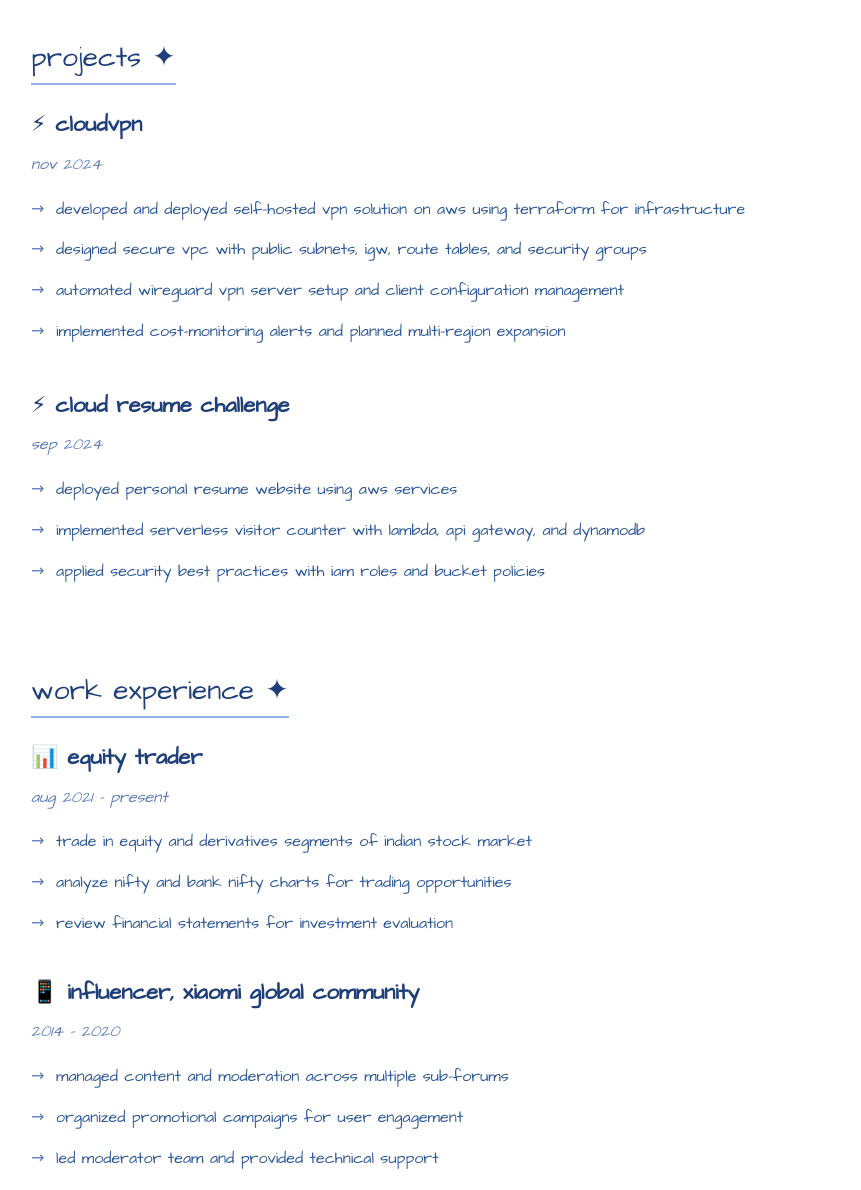
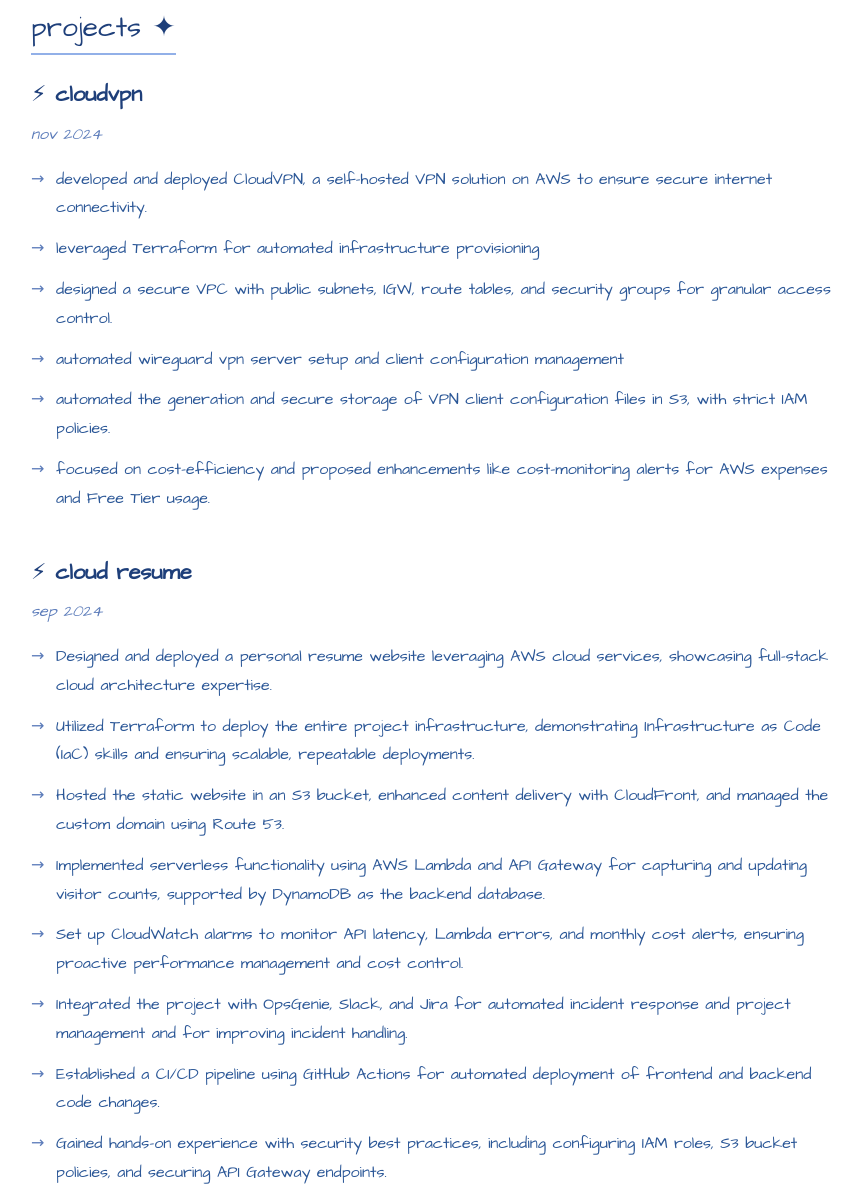
Before and after one commit to ravikiranvm/CloudResume, a plain HTML site: page frontend/index.html in a window 1280 px wide. Shown: the part 241-1431 px from the top of the page, without its empty margins (209-1070 px from the left). Drawn offline with Linux system fonts and the light colour scheme; no server answers.

Commit message:
Changed Resume content, styling for body margin

```diff
--- a/frontend/index.html
+++ b/frontend/index.html
@@ -21,20 +21,28 @@
         <div class="project-title">⚡ cloudvpn</div>
         <div class="project-date">nov 2024</div>
         <ul class="project-details">
-            <li>developed and deployed self-hosted vpn solution on aws using terraform for infrastructure</li>
-            <li>designed secure vpc with public subnets, igw, route tables, and security groups</li>
+            <li>developed and deployed CloudVPN, a self-hosted VPN solution on AWS to ensure secure internet connectivity.</li>
+            <li>leveraged Terraform for automated infrastructure provisioning</li>
+            <li>designed a secure VPC with public subnets, IGW, route tables, and security groups for granular access control.</li>
             <li>automated wireguard vpn server setup and client configuration management</li>
-            <li>implemented cost-monitoring alerts and planned multi-region expansion</li>
+            <li>automated the generation and secure storage of VPN client configuration files in S3, with strict IAM policies.</li>
+            <li>focused on cost-efficiency and proposed enhancements like cost-monitoring alerts for AWS expenses and Free Tier usage.</li>
+
         </ul>
     </div>
 
     <div class="project">
-        <div class="project-title">⚡ cloud resume challenge</div>
+        <div class="project-title">⚡ cloud resume</div>
         <div class="project-date">sep 2024</div>
         <ul class="project-details">
-            <li>deployed personal resume website using aws services</li>
-            <li>implemented serverless visitor counter with lambda, api gateway, and dynamodb</li>
-            <li>applied security best practices with iam roles and bucket policies</li>
+            <li>Designed and deployed a personal resume website leveraging AWS cloud services, showcasing full-stack cloud architecture expertise.</li>
+            <li>Utilized Terraform to deploy the entire project infrastructure, demonstrating Infrastructure as Code (IaC) skills and ensuring scalable, repeatable deployments.</li>
+            <li>Hosted the static website in an S3 bucket, enhanced content delivery with CloudFront, and managed the custom domain using Route 53.</li>
+            <li>Implemented serverless functionality using AWS Lambda and API Gateway for capturing and updating visitor counts, supported by DynamoDB as the backend database.</li>
+            <li>Set up CloudWatch alarms to monitor API latency, Lambda errors, and monthly cost alerts, ensuring proactive performance management and cost control.</li>
+            <li>Integrated the project with OpsGenie, Slack, and Jira for automated incident response and project management and  for improving incident handling.</li>
+            <li>Established a CI/CD pipeline using GitHub Actions for automated deployment of frontend and backend code changes.</li>
+            <li>Gained hands-on experience with security best practices, including configuring IAM roles, S3 bucket policies, and securing API Gateway endpoints.</li>
         </ul>
     </div>
 
--- a/frontend/script.js
+++ b/frontend/script.js
@@ -4,7 +4,7 @@
     .then(data => {
         let visitor_count = data.updated_total_count;
 
-        document.querySelector('#footer').innerHTML = `This resume caught the eye of ${visitor_count} curious minds!!!!!`;
+        document.querySelector('#footer').innerHTML = `This resume caught the eye of ${visitor_count} curious minds!`;
     })
     .catch(error => {
         console.log('Error:', error);
--- a/frontend/styles.css
+++ b/frontend/styles.css
@@ -2,7 +2,7 @@
     font-family: 'Architects Daughter', cursive;
     line-height: 1.8;
     max-width: 800px;
-    margin: 40px auto;
+    margin: 10px auto;
     padding: 20px;
     background-color: white;
     color: #2b5797;
```
